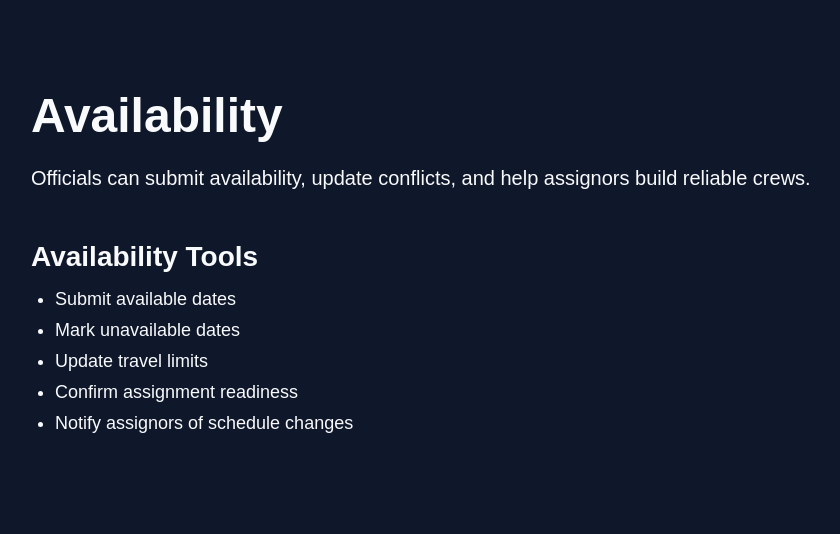
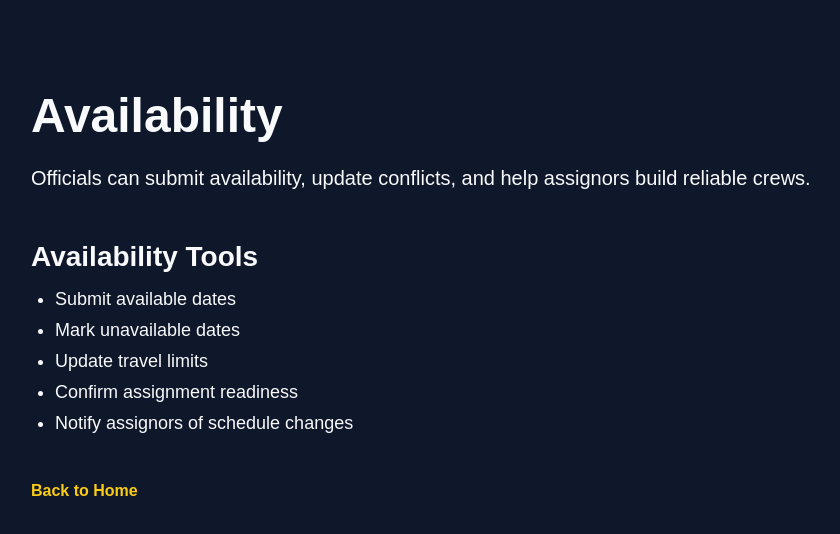
Before and after one commit to fmkrz65hh8-create/StripesNYC-, a Next.js app in the folder frontend/: page /availability in a window 1280 px wide. Shown: the top 534 px of the page, without its empty margins (159-999 px from the left). Built offline with nearby package versions, Linux system fonts and the light colour scheme.

Commit message:
Update page.tsx

```diff
--- a/frontend/app/availability/page.tsx
+++ b/frontend/app/availability/page.tsx
@@ -1,3 +1,5 @@
+import Link from "next/link";
+
 export default function AvailabilityPage() {
   return (
     <main>
@@ -19,6 +21,10 @@
           <li>Notify assignors of schedule changes</li>
         </ul>
       </section>
+
+      <section>
+        <Link href="/">Back to Home</Link>
+      </section>
     </main>
   );
 }
```
